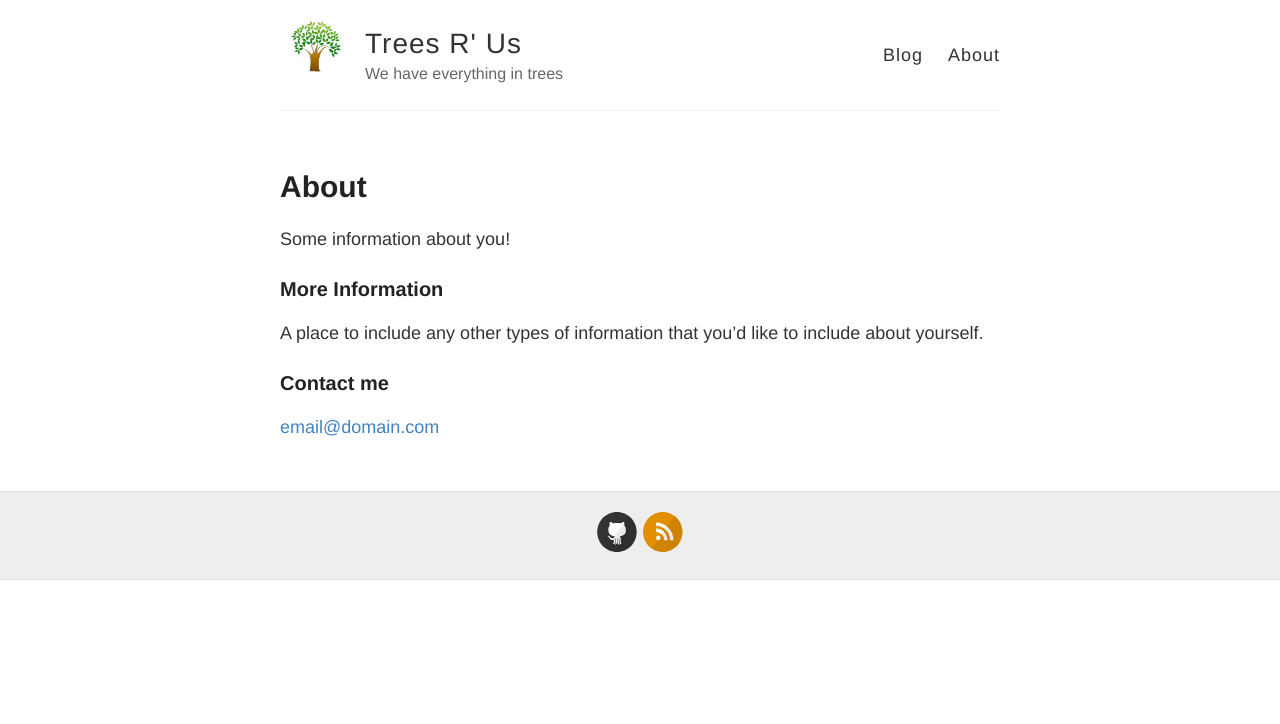
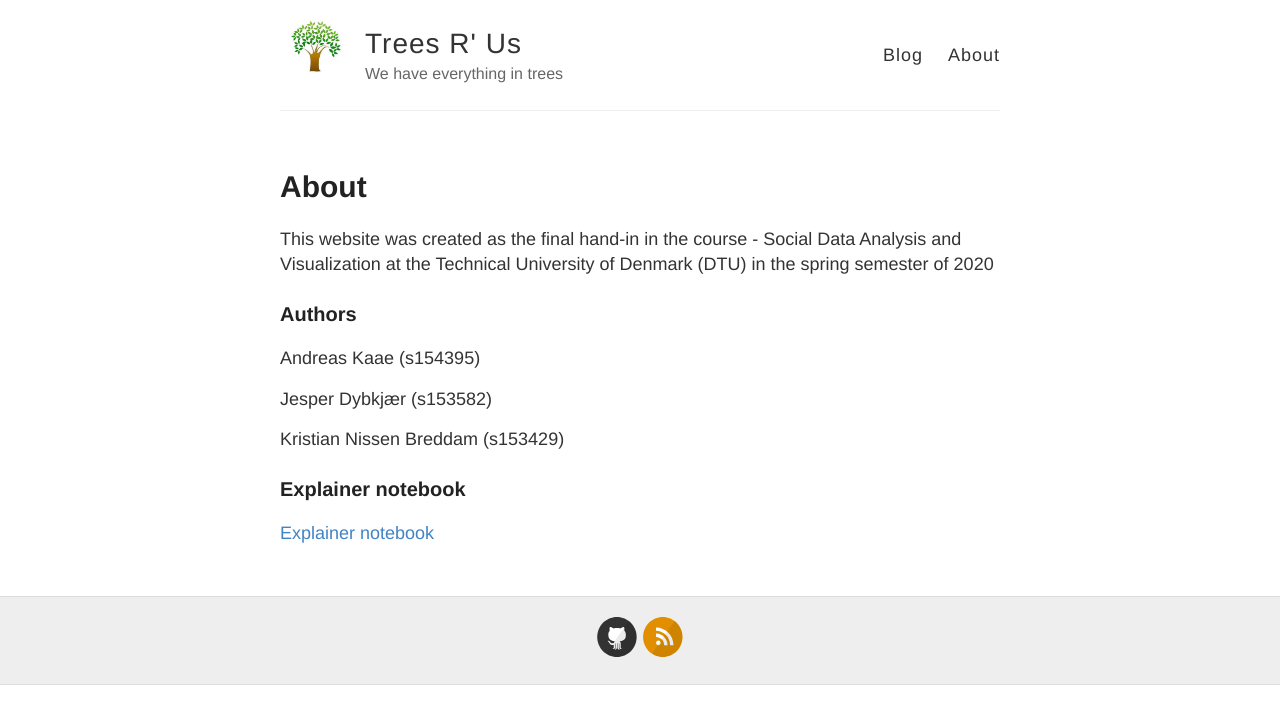
Before and after one commit to KristianBreddam/KristianBreddam.github.io, a Jekyll site: the page built from about.md, in a window 1280 px wide. Shown: the top 724 px of the page. Built offline with Jekyll 4.4.1, drawn with Linux system fonts in a browser that asks for light colours.

Commit message:
Update about.md

```diff
--- a/about.md
+++ b/about.md
@@ -4,12 +4,16 @@ title: About
 permalink: /about/
 ---
 
-Some information about you!
+This website was created as the final hand-in in the course - Social Data Analysis and Visualization at the Technical University of Denmark (DTU) in the spring semester of 2020
 
-### More Information
+### Authors
 
-A place to include any other types of information that you'd like to include about yourself.
+Andreas Kaae (s154395)
 
-### Contact me
+Jesper Dybkjær (s153582)
 
-[email@domain.com](mailto:email@domain.com)
+Kristian Nissen Breddam (s153429)
+
+### Explainer notebook
+
+[Explainer notebook](https://nbviewer.jupyter.org/github/KristianBreddam/02806/blob/master/Final_Project/Explainer%20Notebook.ipynb)
```
